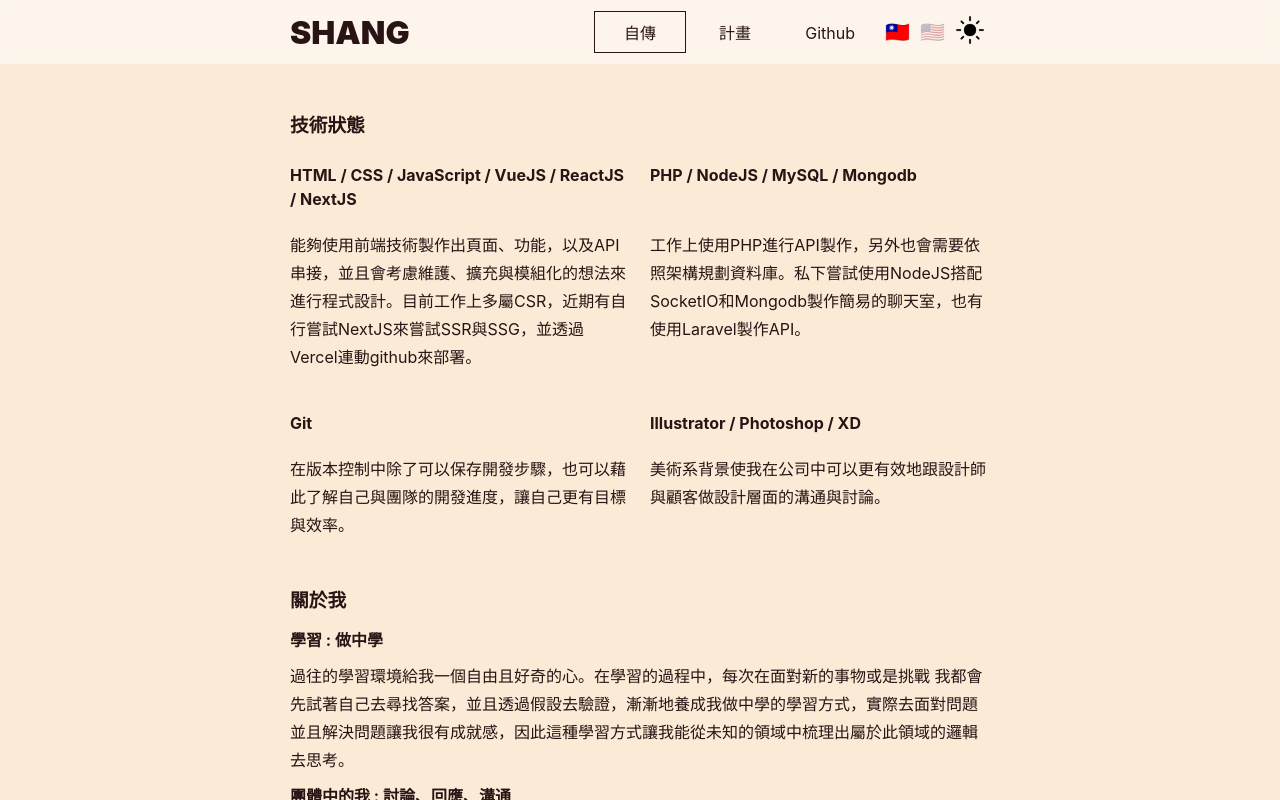
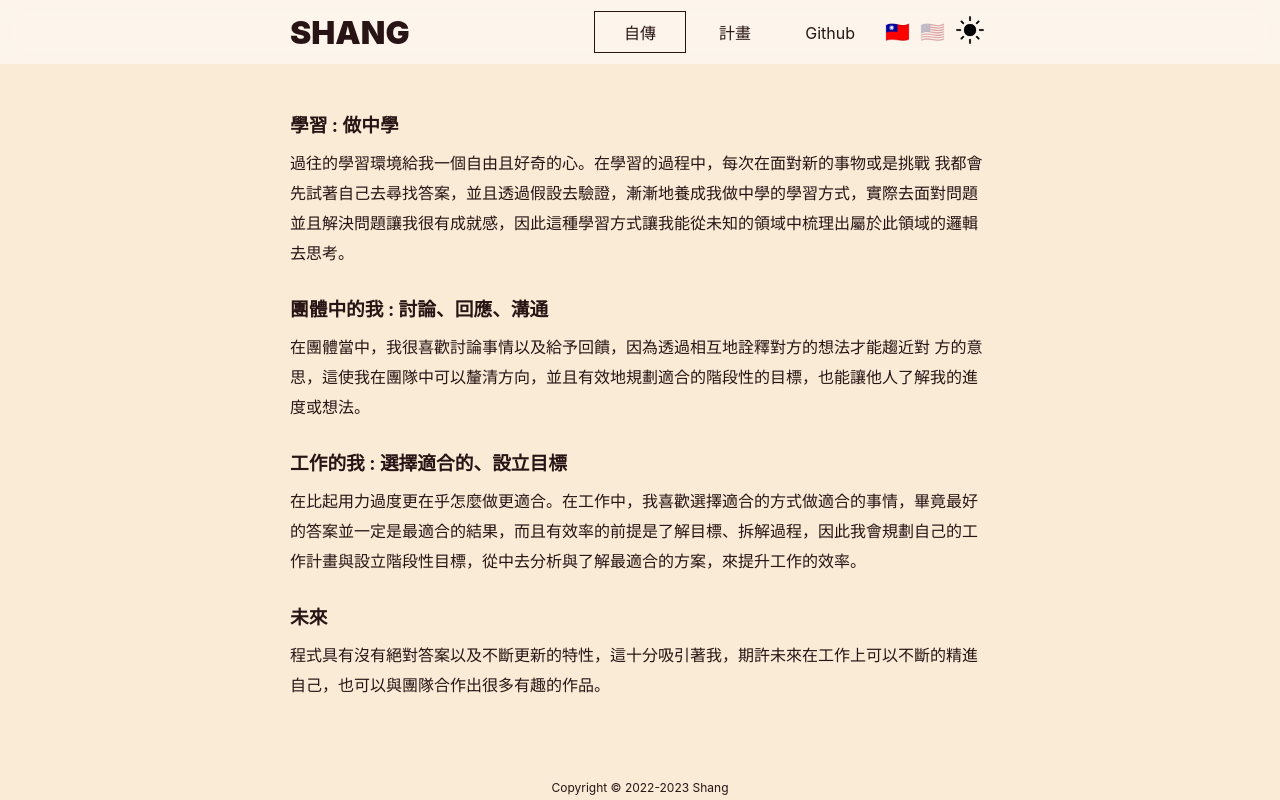
Before and after one commit to shangyuanhsu/shang-portfolio, a Next.js app: page /autobiography in a window 1280 px wide. Built offline with nearby package versions, Linux system fonts and the light colour scheme.

Commit message:
change bio text to index

```diff
--- a/lang/autobiography/en.json
+++ b/lang/autobiography/en.json
@@ -1,25 +1,5 @@
 {
-    "skill": {
-        "title": "Skills",
-        "list": [
-            {
-                "title": "HTML / CSS / JavaScript / VueJS / ReactJS / NextJS",
-                "text": "I possess skills in frontend development to create web pages, functionalities, and integrate APIs. Additionally, I prioritize considerations such as maintenance, scalability, and modular design in my programming approach. In my current work, I mainly focus on client-side rendering (CSR), but I have recently been exploring server-side rendering (SSR) and static site generation (SSG) using Next.js. I also utilize Vercel to seamlessly deploy my projects by connecting with GitHub."
-            },
-            {
-                "title": "PHP / NodeJS / MySQL / Mongodb",
-                "text": "I work with PHP for API development at work, and I also handle database planning based on the architecture requirements. In my personal projects, I have been exploring the use of Node.js along with Socket.IO and MongoDB to create a simple chat room. I have also utilized Laravel for API development."
-            },
-            {
-                "title": "Git",
-                "text": "Version control not only allows for the preservation of development steps but also provides insights into individual and team progress, enabling individuals to set goals and improve efficiency."
-            },
-            {
-                "title": "Illustrator / Photoshop / XD",
-                "text": "Having a background in fine arts equips me with the ability to communicate and discuss design aspects more effectively with designers and clients within a company setting."
-            }
-        ]
-    },
+
     "about": {
         "title": "Bio",
         "list": [
--- a/lang/autobiography/tw.json
+++ b/lang/autobiography/tw.json
@@ -1,25 +1,5 @@
 {
-    "skill":{
-        "title":"技術狀態",
-        "list":[
-            {
-                "title":"HTML / CSS / JavaScript / VueJS / ReactJS / NextJS",
-                "text":"能夠使用前端技術製作出頁面、功能，以及API串接，並且會考慮維護、擴充與模組化的想法來進行程式設計。目前工作上多屬CSR，近期有自行嘗試NextJS來嘗試SSR與SSG，並透過Vercel連動github來部署。"
-            },
-            {
-                "title":"PHP / NodeJS / MySQL / Mongodb",
-                "text":"工作上使用PHP進行API製作，另外也會需要依照架構規劃資料庫。私下嘗試使用NodeJS搭配SocketIO和Mongodb製作簡易的聊天室，也有使用Laravel製作API。"
-            },
-            {
-                "title":"Git",
-                "text":"在版本控制中除了可以保存開發步驟，也可以藉此了解自己與團隊的開發進度，讓自己更有目標與效率。"
-            },
-            {
-                "title":"Illustrator / Photoshop / XD",
-                "text":"美術系背景使我在公司中可以更有效地跟設計師與顧客做設計層面的溝通與討論。"
-            }
-        ]
-    },
+
     "about":{
         "title":"關於我",
         "list":[
--- a/lang/index/en.json
+++ b/lang/index/en.json
@@ -1,8 +1,8 @@
 {
-  "nav":{
-    "autobiography":"Bio",
-    "project":"Project",
-    "post":"Post"
+  "nav": {
+    "autobiography": "Bio",
+    "project": "Project",
+    "post": "Post"
   },
   "shang": {
     "name": "Hsu,Shang-Yuan",
@@ -25,37 +25,57 @@
   },
   "skills": {
     "title": "Skills",
-    "list": "HTML / CSS / JavaScript / VueJS / ReactJS / NextJS / NodeJS / PHP / Laravel / MySQL / Mongodb / Git"
+    "list": "HTML / CSS / JavaScript / VueJS / ReactJS / NextJS / NodeJS / PHP / Laravel / MySQL / Mongodb / Git",
+    "skill": {
+      "title": "Skills",
+      "list": [
+        {
+          "title": "HTML / CSS / JavaScript / VueJS / ReactJS / NextJS",
+          "text": "I possess skills in frontend development to create web pages, functionalities, and integrate APIs. Additionally, I prioritize considerations such as maintenance, scalability, and modular design in my programming approach. In my current work, I mainly focus on client-side rendering (CSR), but I have recently been exploring server-side rendering (SSR) and static site generation (SSG) using Next.js. I also utilize Vercel to seamlessly deploy my projects by connecting with GitHub."
+        },
+        {
+          "title": "PHP / Laravel / NodeJS / MySQL / Mongodb",
+          "text": "I work with PHP for API development at work, and I also handle database planning based on the architecture requirements. In my personal projects, I have been exploring the use of Node.js along with Socket.IO and MongoDB to create a simple chat room. I have also utilized Laravel for API development.I have utilized MySQL's EXPLAIN feature to understand the execution plan of SQL queries and have made use of appropriate indexes to enhance search performance. Additionally, I have employed partitioning and sharding techniques to optimize databases."
+        },
+        {
+          "title": "Git",
+          "text": "Version control not only allows for the preservation of development steps but also provides insights into individual and team progress, enabling individuals to set goals and improve efficiency."
+        },
+        {
+          "title": "Illustrator / Photoshop / XD",
+          "text": "Having a background in fine arts equips me with the ability to communicate and discuss design aspects more effectively with designers and clients within a company setting."
+        }
+      ]
+    }
   },
-  "workExperience":{
-    "title":"Work Experience",
-    "list":[
+  "workExperience": {
+    "title": "Work Experience",
+    "list": [
       {
-        "time":"2022 - 2023",
-        "title":"Cloudnifier Taiwan Front-end Engineer",
-        "description":"CRM Customized page program development and maintenance"
+        "time": "2022 - 2023",
+        "title": "Cloudnifier Taiwan Front-end Engineer",
+        "description": "CRM Customized page program development and maintenance"
       },
       {
-        "time":"2020 - present",
-        "title":"Tibame Speaker",
-        "description":"Teaching UI design, HTML, CSS, JS"
+        "time": "2020 - present",
+        "title": "Tibame Speaker",
+        "description": "Teaching UI design, HTML, CSS, JS"
       },
       {
-        "time":"2020 - 2021",
-        "title":"Network Learning Technology, NCU Software Engineer",
-        "description":"Develop and maintain websites, including planning database, website vision, front-end function development, and back-end data organization"
+        "time": "2020 - 2021",
+        "title": "Network Learning Technology, NCU Software Engineer",
+        "description": "Develop and maintain websites, including planning database, website vision, front-end function development, and back-end data organization"
       },
       {
-        "time":"2015 - present",
-        "title":"Freelancer",
-        "description":"Website Design, UIUX Design, Logo Design, Illustration"
+        "time": "2015 - present",
+        "title": "Freelancer",
+        "description": "Website Design, UIUX Design, Logo Design, Illustration"
       }
     ]
-
   },
-  "education":{
-    "title":"Education",
-    "list":[
+  "education": {
+    "title": "Education",
+    "list": [
       "Master's deegree, Plastic arts, Tainan National University of the Arts",
       "Bachelor's degree, Fine Arts, Taipei National University of the Arts"
     ]
--- a/lang/index/tw.json
+++ b/lang/index/tw.json
@@ -1,8 +1,8 @@
 {
-  "nav":{
-    "autobiography":"自傳",
-    "project":"計畫",
-    "post":"筆記"
+  "nav": {
+    "autobiography": "自傳",
+    "project": "計畫",
+    "post": "筆記"
   },
   "shang": {
     "name": "許尚媛 Hsu,Shang-Yuan",
@@ -24,37 +24,58 @@
     }
   },
   "skills": {
-    "title":"接觸過的技術",
-    "list": "HTML / CSS / JavaScript / VueJS / ReactJS / NextJS / NodeJS / PHP / Laravel / MySQL / Mongodb / Git"
+    "title": "接觸過的技術",
+    "list": "HTML / CSS / JavaScript / VueJS / ReactJS / NextJS / NodeJS / PHP / Laravel / MySQL / Mongodb / Git",
+    "skill": {
+      "title": "技術狀態",
+      "list": [
+        {
+          "title": "HTML / CSS / JavaScript / VueJS / ReactJS / NextJS",
+          "text": "能夠使用前端技術製作出頁面、功能，以及API串接，並且會考慮維護、擴充與模組化的想法來進行程式設計。目前工作上多屬CSR，近期有自行嘗試NextJS來嘗試SSR與SSG，並透過Vercel連動Github來部署。"
+        },
+        {
+          "title": "PHP / Laravel / NodeJS / MySQL / Mongodb",
+          "text": "工作上使用PHP進行API製作，另外也會需要依照架構規劃資料庫。私下嘗試使用NodeJS搭配SocketIO和Mongodb製作簡易的聊天室，也有使用Laravel製作API。工作上有使用MySQL的EXPLAIN來了解SQL執行的方式，並且適當使用索引來加強搜尋速度，有使用過分區與分表來優化資料庫。"
+        },
+        {
+          "title": "Git",
+          "text": "在版本控制中除了可以保存開發步驟，也可以藉此了解自己與團隊的開發進度，讓自己更有目標與效率。"
+        },
+        {
+          "title": "Illustrator / Photoshop / XD",
+          "text": "美術系背景使我在公司中可以更有效地跟設計師與顧客做設計層面的溝通與討論。"
+        }
+      ]
+    }
   },
-  "workExperience":{
-    "title":"工作經歷",
-    "list":[
+  "workExperience": {
+    "title": "工作經歷",
+    "list": [
       {
-        "time":"2022 - 2023",
-        "title":"Cloudnifier Taiwan 前端工程師",
-        "description":"客製化 Dynamics CRM 以及客製化 CRM ，並且串接 api 或是 Dynamics CRM 中 Odata 的資料"
+        "time": "2022 - 2023",
+        "title": "Cloudnifier Taiwan 前端工程師",
+        "description": "客製化 Dynamics CRM 以及客製化 CRM ，並且串接 API 或是 Dynamics CRM 中 Odata 的資料"
       },
       {
-        "time":"2020 - present",
-        "title":"Tibame 講師",
-        "description":"教學內容為 UI設計, HTML, CSS, JS"
+        "time": "2020 - present",
+        "title": "Tibame 講師",
+        "description": "教學內容為 UI設計, HTML, CSS, JS"
       },
       {
-        "time":"2020 - 2021",
-        "title":"中央大學 程式設計師",
-        "description":"網站開發與維護，包括規劃資料庫、UIUX網頁設計、前端功能開發、後端資料整理"
+        "time": "2020 - 2021",
+        "title": "中央大學 程式設計師",
+        "description": "網站開發與維護，包括規劃資料庫、UIUX網頁設計、前端功能開發、後端資料整理"
       },
       {
-        "time":"2015 - present",
-        "title":"自由接案",
-        "description":"網站製作, UIUX網頁設計, Logo設計, 插畫"
+        "time": "2015 - present",
+        "title": "自由接案",
+        "description": "網站製作, UIUX網頁設計, Logo設計, 插畫"
       }
     ]
   },
-  "education":{
-    "title":"教育背景",
-    "list":[
+  "education": {
+    "title": "教育背景",
+    "list": [
       "國立臺南藝術大學 造形藝術研究所 碩士",
       "國立臺北藝術大學 美術學系 學士"
     ]
--- a/pages/autobiography/index.js
+++ b/pages/autobiography/index.js
@@ -23,48 +23,20 @@ const Autobiography = ({ locale, t }) => {
                 <title>Shang | Bio</title>
             </Head>
             <div>
-                <h3>{t.skill.title}</h3>
-                <section className={styles.skillAll}>
-                    <div>
-                        <h4>{t.skill.list[0].title}</h4>
-                        <p>
-                            {t.skill.list[0].text}
-                        </p>
-                    </div>
-                    <div>
-                        <h4>{t.skill.list[1].title}</h4>
-                        <p>
-                            {t.skill.list[1].text}
-                        </p>
-                    </div>
-                    <div>
-                        <h4>{t.skill.list[2].title}</h4>
-                        <p>
-                            {t.skill.list[2].text}
-                        </p>
-                    </div>
-                    <div>
-                        <h4>{t.skill.list[3].title}</h4>
-                        <p>
-                            {t.skill.list[3].text}
-                        </p>
-                    </div>
-                </section>
-                <h3>{t.about.title}</h3>
                 <section className={styles.about}>
-                    <h4>{t.about.list[0].title}</h4>
+                    <h3>{t.about.list[0].title}</h3>
                     <p>
                         {t.about.list[0].text}
                     </p>
-                    <h4>{t.about.list[1].title}</h4>
+                    <h3>{t.about.list[1].title}</h3>
                     <p>
                         {t.about.list[1].text}
                     </p>
-                    <h4>{t.about.list[2].title}</h4>
+                    <h3>{t.about.list[2].title}</h3>
                     <p>
                         {t.about.list[2].text}
                     </p>
-                    <h4>{t.about.list[3].title}</h4>
+                    <h3>{t.about.list[3].title}</h3>
                     <p>
                         {t.about.list[3].text}
                     </p>
--- a/styles/Autobiography.module.css
+++ b/styles/Autobiography.module.css
@@ -9,10 +9,10 @@
     flex-direction: column;
 }
 
-.skillAll>div>h4, .about>h4 {
-    margin: 10px 0;
+.skillAll>div>h3, .about>h3 {
+    margin: 30px 0 10px 0;
 }
-.skillAll>div:nth-child(2)>h4{
+.skillAll>div:nth-child(2)>h3{
     height: 48px;
 }
 
@@ -23,10 +23,10 @@
     .skillAll>div {
         display: block;
     }
-    .skillAll>div>h4, .about>h4 {
+    .skillAll>div>h3, .about>h3 {
         margin: 20px 0;
     }
-    .skillAll>div:nth-child(2)>h4{
+    .skillAll>div:nth-child(2)>h3{
         height: auto;
     }
 }
--- a/styles/Home.module.css
+++ b/styles/Home.module.css
@@ -36,3 +36,7 @@
         margin: 0 auto 20px auto;
     }
 }
+
+.skillBox{
+    margin-bottom: 12px;
+}
--- a/styles/globals.css
+++ b/styles/globals.css
@@ -276,9 +276,9 @@ section {
 }
 
 p {
-  margin: 10px 0;
-  line-height: 28px;
-  /* word-break: break-all; */
+  margin: 5px 0;
+  line-height: 30px;
+  word-break: break-all;
 }
 
 main {
```
Also changed, not shown: pages/index.js (+35 -7 lines).
